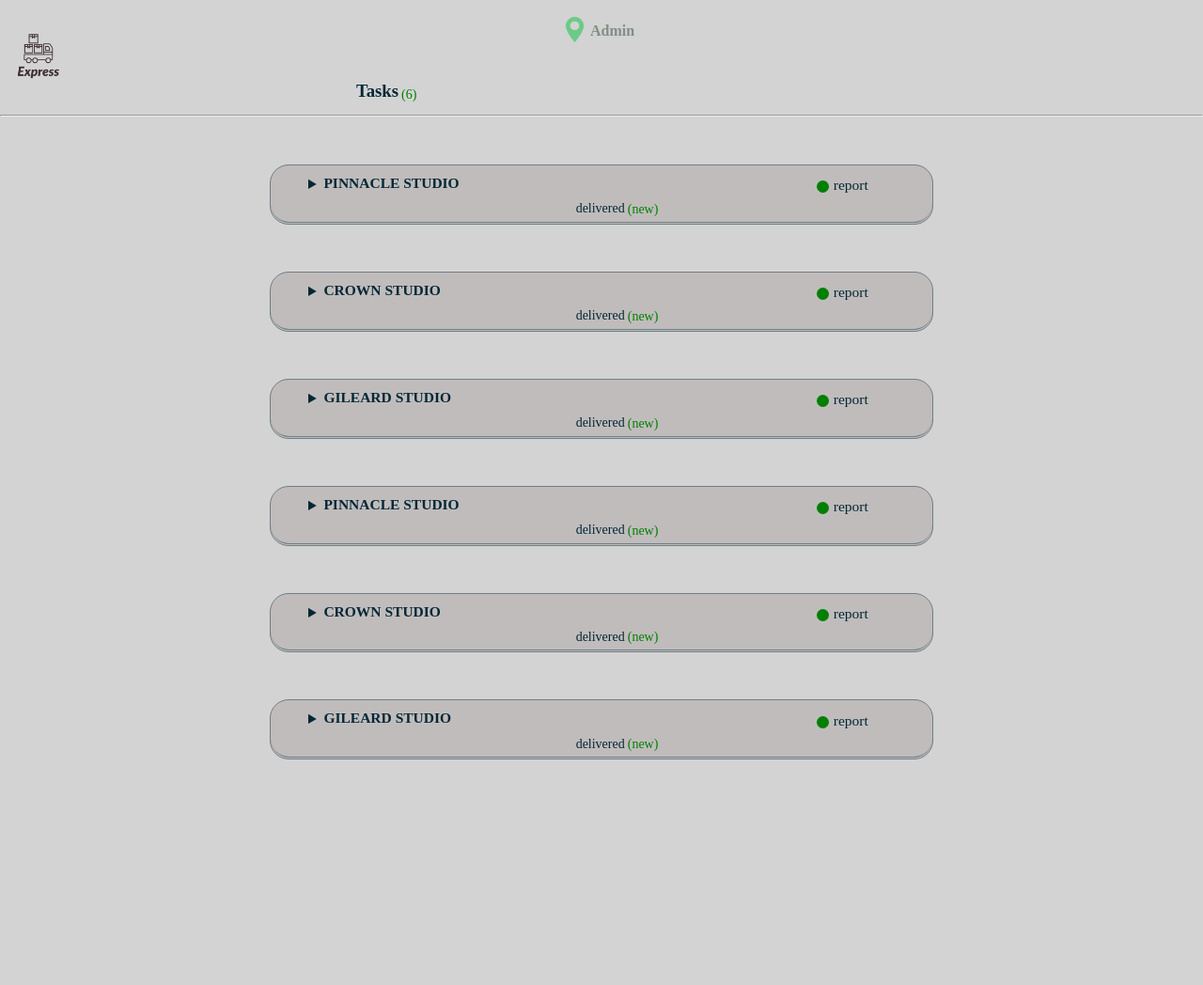
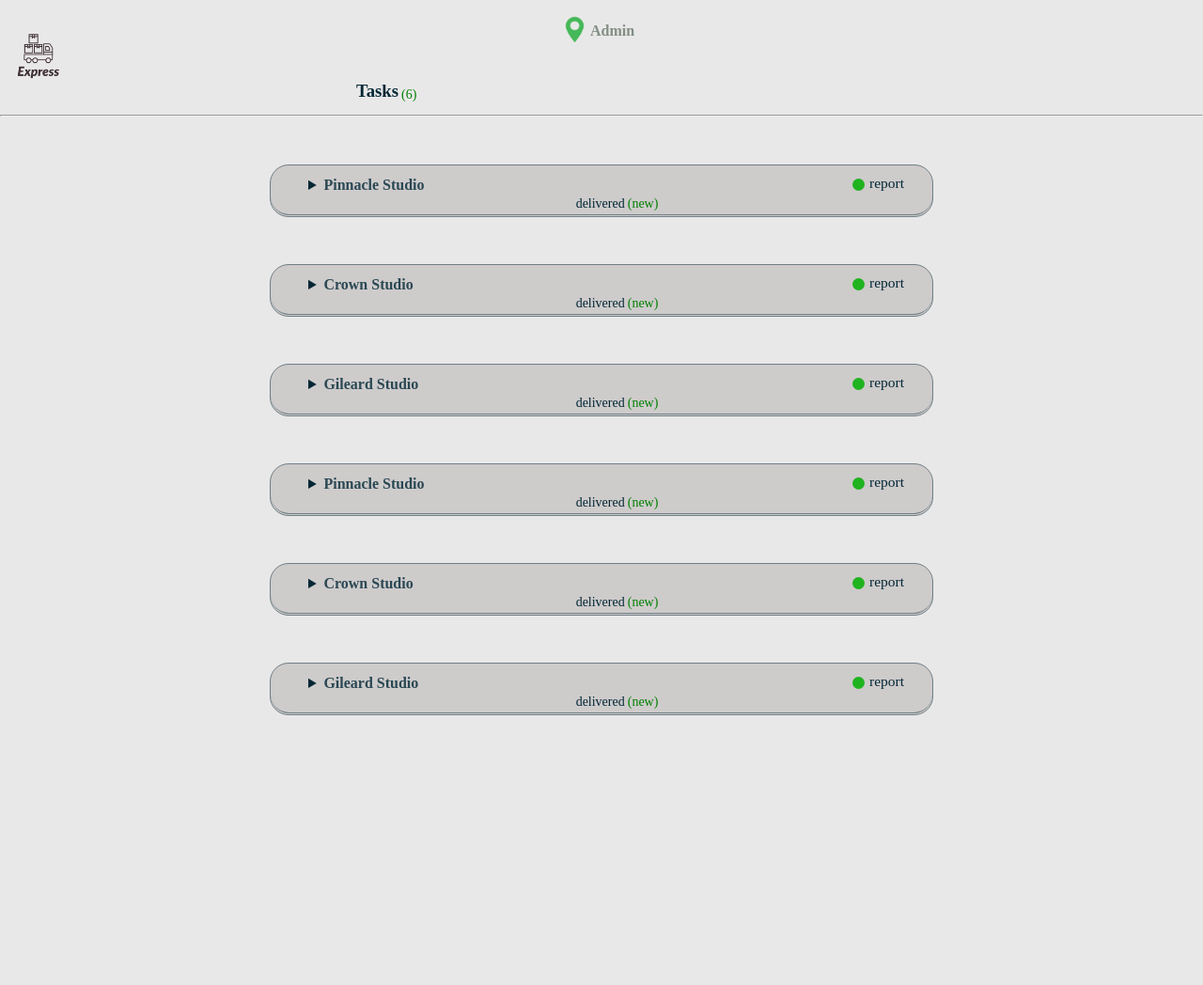
Before and after one commit to SneezyG/transport, a Django app: page /manage/ in a window 1280 px wide. Shown: the top 1048 px of the page at 94% size. After the commit the page ends 761 px from the top, so only its background shows below. Run offline with Django 4.2, Linux system fonts and the light colour scheme; a user stored in the database is signed in; some libraries are stand-ins or nearby versions.

Commit message:
still cleaning

```diff
--- a/transit/agent/templates/agent/info.html
+++ b/transit/agent/templates/agent/info.html
@@ -14,8 +14,9 @@
    }
 
   html,body{
+    font-family: 'Times New Roman', Times, serif;
     margin: 0;
-    background-color: #D3D3D3;
+    background-color: #e9e8e8;
     user-select: none;
   }
 
@@ -32,7 +33,7 @@
 
   header {
     position: fixed;
-    background-color: #D3D3D3;
+    background-color: #e9e8e8;
     width: 100%;
     z-index: 1;
     top: 0;
--- a/transit/agent/templates/agent/synctrip.html
+++ b/transit/agent/templates/agent/synctrip.html
@@ -29,8 +29,9 @@
 
 
   body {
+    font-family: 'Times New Roman', Times, serif;
     margin: 0;
-    background-color: #D3D3D3;
+    background-color: #e9e8e8;
     user-select: none;
   }
 
--- a/transit/app/static/app/css/manage.css
+++ b/transit/app/static/app/css/manage.css
@@ -45,9 +45,10 @@
 
 
     body {
+        font-family: 'Times New Roman', Times, serif;
         margin: 0;
         padding: 0;
-        background-color: #D3D3D3;
+        background-color: #e9e8e8;
         overflow-y: auto;
         overflow-x: hidden;
         user-select: none;
@@ -79,12 +80,13 @@
         width: 23px;
         margin: 2px 0 0 0;
         opacity: 0.7;
+        filter: brightness(70%) saturate(2);
       }
 
       header {
         position: fixed;
         top: 0;
-        background-color: #D3D3D3;
+        background-color: #e9e8e8;
         width: 100%;
         z-index: 2;
       }
@@ -119,7 +121,7 @@
      details {
         border: 1px solid rgb(111, 127, 133);
         border-radius: 20px;
-        background-color: #c0bcbc;
+        background-color: #cecbcb;
         width: 55%;
         overflow: hidden;
         margin: auto;
@@ -128,44 +130,46 @@
 
       summary {
         border-bottom: 1px solid rgb(111, 127, 133);
-        padding: 7px 10px 2px 40px;
+        padding: 8px 10px 3px 40px;
         margin-bottom: 1px;
         overflow: auto;
         cursor: pointer;
         border-radius: 20px;
         font-size: 15.5px;
         color: rgb(2, 39, 53);
+        position: relative;
       }
 
-      summary span {
+      summary > span {
         pointer-events: none;
         display: inline-block;
         font-weight: 600;
+        opacity: 0.8;
+        font-size: 16px;
         width: 35%;
-        margin-right: 40%;
         white-space: nowrap;
         overflow: hidden;
         text-overflow: ellipsis;
         position: relative;
-        top: 3px;
-        text-transform: uppercase;
+        top: 4px;
+        text-transform: capitalize;
       }
 
       summary > p {
-        margin: 0;
+        margin: 3px 0 0 0;
         padding: 0;
-        padding-top: 5px;
         text-align: center;
         font-size: 14px;
         pointer-events: none;
       }
 
       #info {
-        position: relative;
-        left: 30px;
         font-size: 15.5px;
         color: rgb(2, 39, 53);
         pointer-events: none;
+        position: absolute;
+        top: 10px;
+        right: 30px;
       }
 
       #info > span {
@@ -175,7 +179,9 @@
         padding: 4px;
         margin-right: 5px;
         border-radius: 10px;
-        background-color: green;
+        background-color: rgb(32, 179, 32);
+        position: relative;
+        top: 3px;
       }
 
       summary span::-webkit-scrollbar {
@@ -183,14 +189,18 @@
       }
 
 
-      sub {
+      sub, .new {
         color: green;
         font-size: 14px;
         font-weight: normal;
+        pointer-events: none;
         position: relative;
         left: 3px;
         bottom: 3px;
-        pointer-events: none;
+      }
+
+      .new {
+        bottom: 0;
       }
 
      #date {
@@ -305,7 +315,7 @@
        white-space: nowrap;
        padding: 5px 5px 5px 10px;
        color: black;
-       background-color: #D3D3D3;
+       background-color: #e0dede;
        border-radius: 2px;
        overflow: scroll;
        position: relative;
@@ -358,7 +368,7 @@
      article {
        width: 320px;
        margin: auto;
-       background-color: #dad6d6;
+       background-color: #e9e9e9;
        border-radius: 10px;
        padding: 10px 0 5px 20px;
        margin-bottom: 20px;
@@ -466,7 +476,7 @@
      }
 
    dialog {
-        background-color: #D3D3D3;
+        background-color: #e9e8e8;
         position: fixed;
         border: 2px solid rgb(2, 39, 53);
         user-select: none;
@@ -549,7 +559,7 @@
     overflow-y: auto;
     overflow-x: hidden;
     padding-top: 7px;
-    background-color: #c0bcbc;
+    background-color: #d6d0d0;
    }
 
  .contact div::-webkit-scrollbar {
@@ -803,6 +813,10 @@
     cursor: auto;
   }
 
+  #origin {
+    padding-left: 60px;
+  }
+
 
 }
 
--- a/transit/app/static/app/script/manage.js
+++ b/transit/app/static/app/script/manage.js
@@ -151,7 +151,7 @@ for (let elem of markButtons) {
    var qrcode = new QRCode(codeCont, {
         text: data,
         colorDark : "#000000",
-        colorLight : "#D3D3D3",
+        colorLight : "#e9e8e8",
         correctLevel : QRCode.CorrectLevel.H
     });
    barcontainer.showModal();
@@ -167,7 +167,7 @@ for (let elem of markButtons) {
     logo.parentElement.style.pointerEvents = "none";
     let detail = elem.parentElement;
 
-    elem.querySelector('p > sub').style.display = "none";
+    elem.querySelector('.new').style.display = "none";
 
     for (let elem of tripBoxs) {
       if (elem == detail) {
--- a/transit/app/templates/400.html
+++ b/transit/app/templates/400.html
@@ -5,9 +5,11 @@
 <meta name="viewport" content="width=device-width, initial-scale=1">
 <title>400 bad request</title>
 <style>
+
 html,body{
+    font-family: 'Times New Roman', Times, serif;
     margin: 0;
-    background-color: #D3D3D3;
+    background-color: #e9e8e8;
     user-select: none;
 }
 
--- a/transit/app/templates/403.html
+++ b/transit/app/templates/403.html
@@ -5,9 +5,11 @@
 <meta name="viewport" content="width=device-width, initial-scale=1">
 <title>403 forbidden</title>
 <style>
+
 html,body{
+    font-family: 'Times New Roman', Times, serif;
     margin: 0;
-    background-color: #D3D3D3;
+    background-color: #e9e8e8;
     user-select: none;
 }
 
--- a/transit/app/templates/404.html
+++ b/transit/app/templates/404.html
@@ -5,9 +5,11 @@
 <meta name="viewport" content="width=device-width, initial-scale=1">
     <title>404 not found</title>
 <style>
+
 html,body{
+    font-family: 'Times New Roman', Times, serif;
     margin: 0;
-    background-color: #D3D3D3;
+    background-color: #e9e8e8;
     user-select: none;
 }
 
--- a/transit/app/templates/500.html
+++ b/transit/app/templates/500.html
@@ -5,9 +5,11 @@
 <meta name="viewport" content="width=device-width, initial-scale=1">
     <title>500 server error</title>
 <style>
+
 html,body{
+    font-family: 'Times New Roman', Times, serif;
     margin: 0;
-    background-color: #D3D3D3;
+    background-color: #e9e8e8;
     user-select: none;
 }
 
--- a/transit/app/templates/app/index.html
+++ b/transit/app/templates/app/index.html
@@ -23,7 +23,8 @@
   }
 
   body {
-    background-color:lightgrey;
+    font-family: 'Times New Roman', Times, serif;
+    background-color:#e9e8e8;
     display: flex;
     flex-direction: column;
     align-items: center;
--- a/transit/app/templates/app/manage.html
+++ b/transit/app/templates/app/manage.html
@@ -39,9 +39,9 @@
 
   <details>
     <summary>
-      <span>PINNACLE STUDIO</span>
-      <sub id="info"><span></span>report</sub>
-     <p>delivered<sub>(new)</sub></p>
+      <span>pinnacle studio</span>
+      <div id="info"><span></span>report</div>
+     <p>delivered<span class="new">(new)</span></p>
     </summary>
 
    <div id="more">
@@ -228,9 +228,9 @@
 
    <details>
     <summary>
-      <span>Crown STUDIO</span>
-      <sub id="info"><span></span>report</sub>
-     <p>delivered<sub>(new)</sub></p>
+      <span>crown studio</span>
+      <div id="info"><span></span>report</div>
+     <p>delivered<span class="new">(new)</span></p>
     </summary>
 
    <div id="more">
@@ -404,9 +404,9 @@
 
   <details>
     <summary>
-      <span>Gileard STUDIO</span>
-      <sub id="info"><span></span>report</sub>
-    <p>delivered<sub>(new)</sub></p>
+      <span>gileard studio</span>
+      <div id="info"><span></span>report</div>
+    <p>delivered<span class="new">(new)</span</p>
     </summary>
 
    <div id="more">
@@ -579,9 +579,9 @@
   </details>
   <details>
     <summary>
-      <span>PINNACLE STUDIO</span>
-      <sub id="info"><span></span>report</sub>
-     <p>delivered<sub>(new)</sub></p>
+      <span>pinnacle studio</span>
+      <div id="info"><span></span>report</div>
+     <p>delivered<span class="new">(new)</span></p>
     </summary>
 
    <div id="more">
@@ -757,9 +757,9 @@
 
    <details>
     <summary>
-      <span>Crown STUDIO</span>
-      <sub id="info"><span></span>report</sub>
-     <p>delivered<sub>(new)</sub></p>
+      <span>crown studio</span>
+      <div id="info"><span></span>report</div>
+     <p>delivered<span class="new">(new)</span></p>
     </summary>
 
    <div id="more">
@@ -933,9 +933,9 @@
 
   <details>
     <summary>
-      <span>Gileard STUDIO</span>
-      <sub id="info"><span></span>report</sub>
-    <p>delivered<sub>(new)</sub></p>
+      <span>gileard studio</span>
+      <div id="info"><span></span>report</div>
+    <p>delivered<span class="new">(new)</span></p>
     </summary>
 
    <div id="more">
--- a/transit/app/templates/app/welcome.html
+++ b/transit/app/templates/app/welcome.html
@@ -7,8 +7,9 @@
 <style>
 
  html,body{
+    font-family: 'Times New Roman', Times, serif;
     margin: 0;
-    background-color: #D3D3D3;
+    background-color: #e9e8e8;
     user-select: none;
   }
 
@@ -37,12 +38,13 @@
     color: white;
     background-color: rgb(2, 39, 53);
     margin-top: 60px;
+    font-size: 14px;
   }
 
   p.group {
     padding: 0;
     margin: 0;
-    font-size: 13.5px;
+    font-size: 15px;
     color: #0066b2;
   }
 
--- a/transit/app/urls.py
+++ b/transit/app/urls.py
@@ -1,12 +1,13 @@
 from django.urls import path
 from django.contrib.auth.decorators import login_required
-from app.views import Index, Panel, Manage, Monitor, Welcome, Payroll
+from app.views import Index, Panel, Manage, Monitor, Welcome, Payroll, Test
 
 
 
 urlpatterns = [
 
   path('', Index, name='index'),
+  path('test/', Test, name='test'),
   path('welcome/', login_required(Welcome), name='welcome'),
   path('panel/', login_required(Panel), name='panel'),
   path('manage/', login_required(Manage), name='manage'),
--- a/transit/app/views.py
+++ b/transit/app/views.py
@@ -2,6 +2,18 @@ from django.shortcuts import render
 from django.views import View
 from django.http import HttpResponseRedirect
 from django.urls import reverse
+
+
+
+
+def Test(request):
+
+   """
+   return the transit-app index page with a link to the login interface.
+   """
+
+   template = "app/payroll.html"
+   return render(request, template)
 
 
 
```
Also changed, not shown: transit/agent/templates/agent/report.html (+8 -6 lines), transit/app/static/app/css/monitor.css (+25 -17 lines), transit/app/static/app/css/payroll.css (+7 -5 lines), transit/app/templates/app/monitor.html (+12 -12 lines), transit/db.sqlite3.
